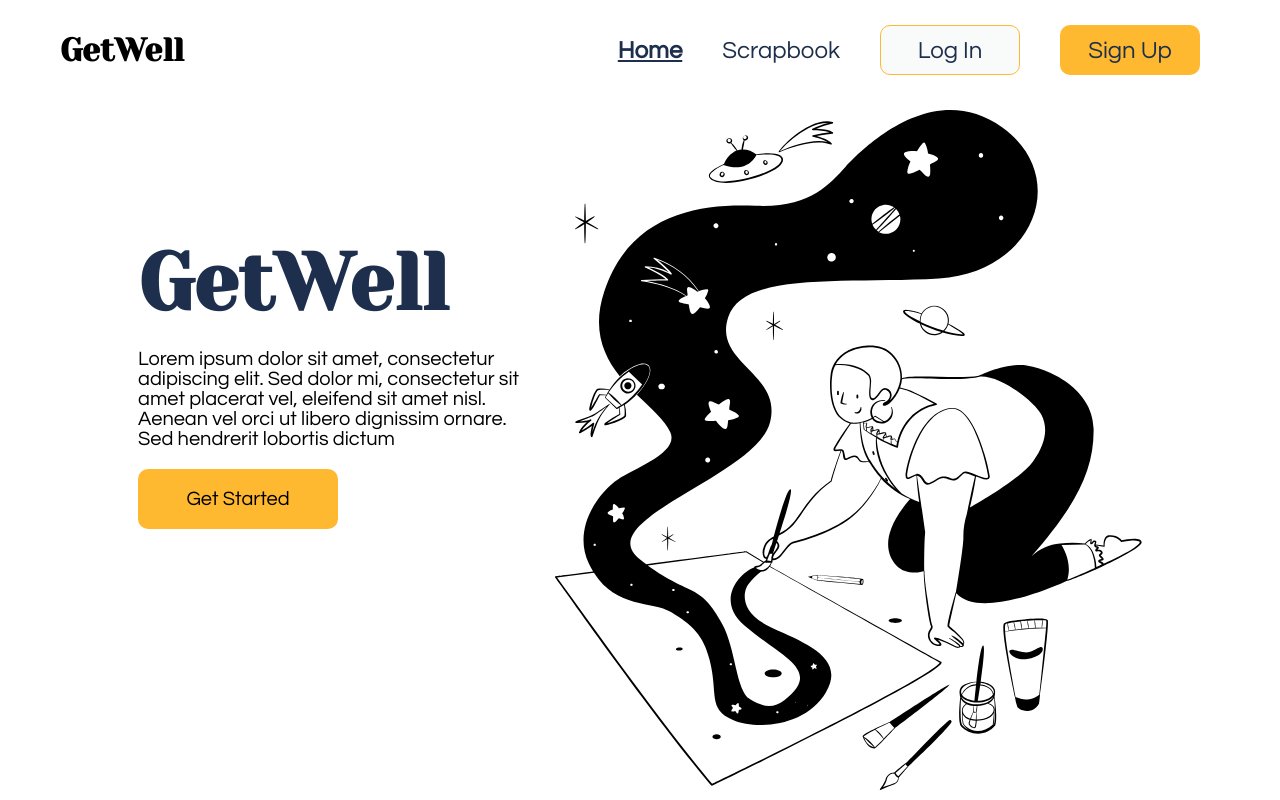
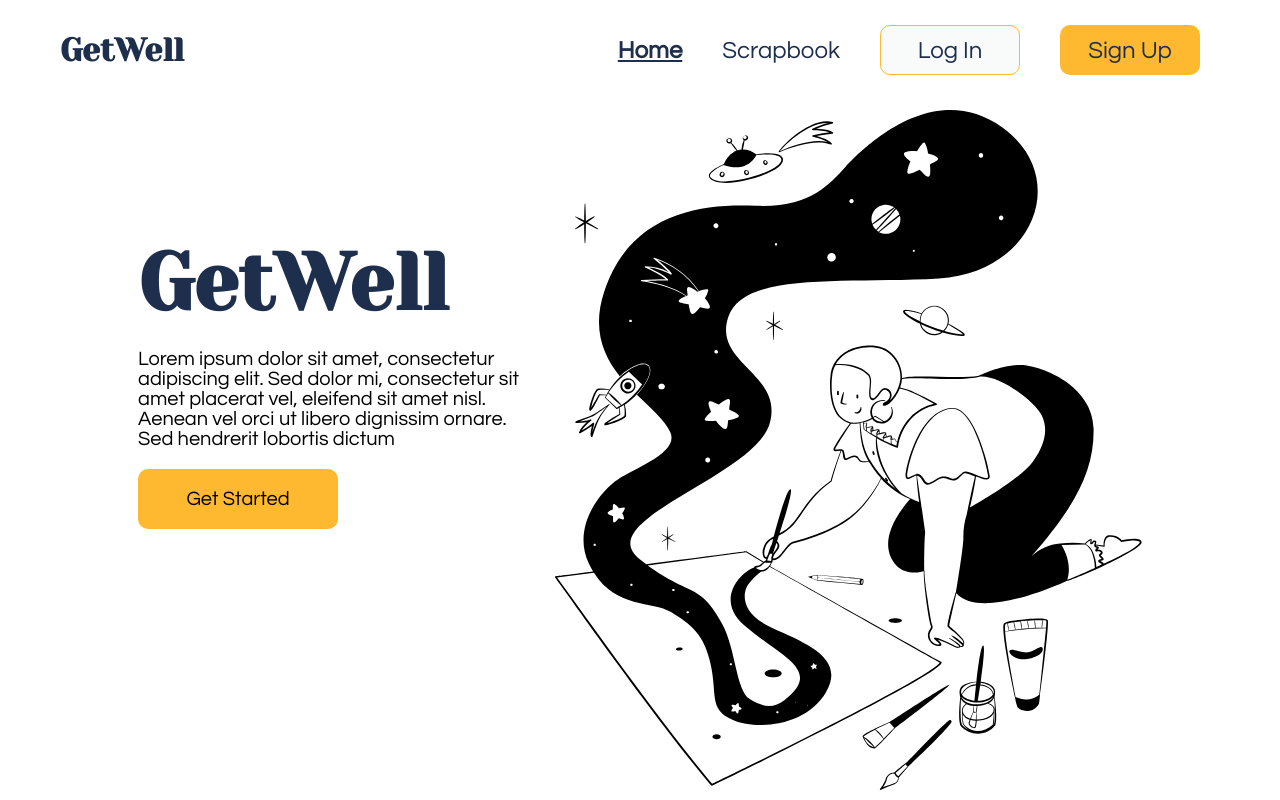
Before and after one commit to info442-spr22/g-team, a React (Create React App) app: page / in a window 1280 px wide. Shown: the top 800 px of the page. Built offline with nearby package versions, Linux system fonts and the light colour scheme.

Commit message:
Add correct color to title of nav bar

```diff
--- a/src/component/page-element/NavBar/NavBar.jsx
+++ b/src/component/page-element/NavBar/NavBar.jsx
@@ -9,7 +9,6 @@ Props {
 }
 */
 
-// export default function NavBar(props) {
 export default function NavBar({ authenticated }) {
   let links = [
     {to: urls.LANDING, text: 'Home'},
--- a/src/component/page-element/NavBar/NavBar.module.css
+++ b/src/component/page-element/NavBar/NavBar.module.css
@@ -14,6 +14,7 @@
 .title {
   display: block;
   margin-right: auto;
+  color: var(--heading-color);
 }
 
 .link {
```
